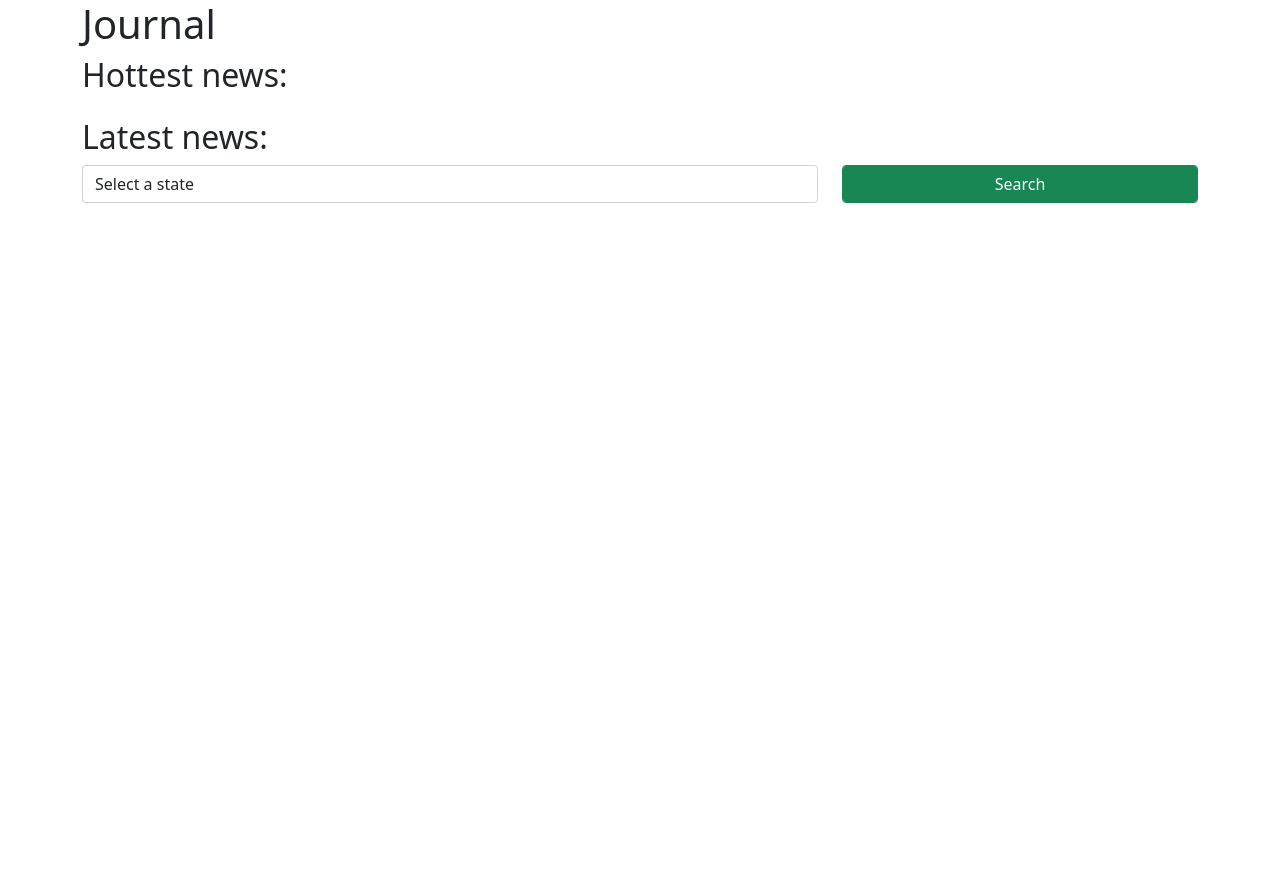
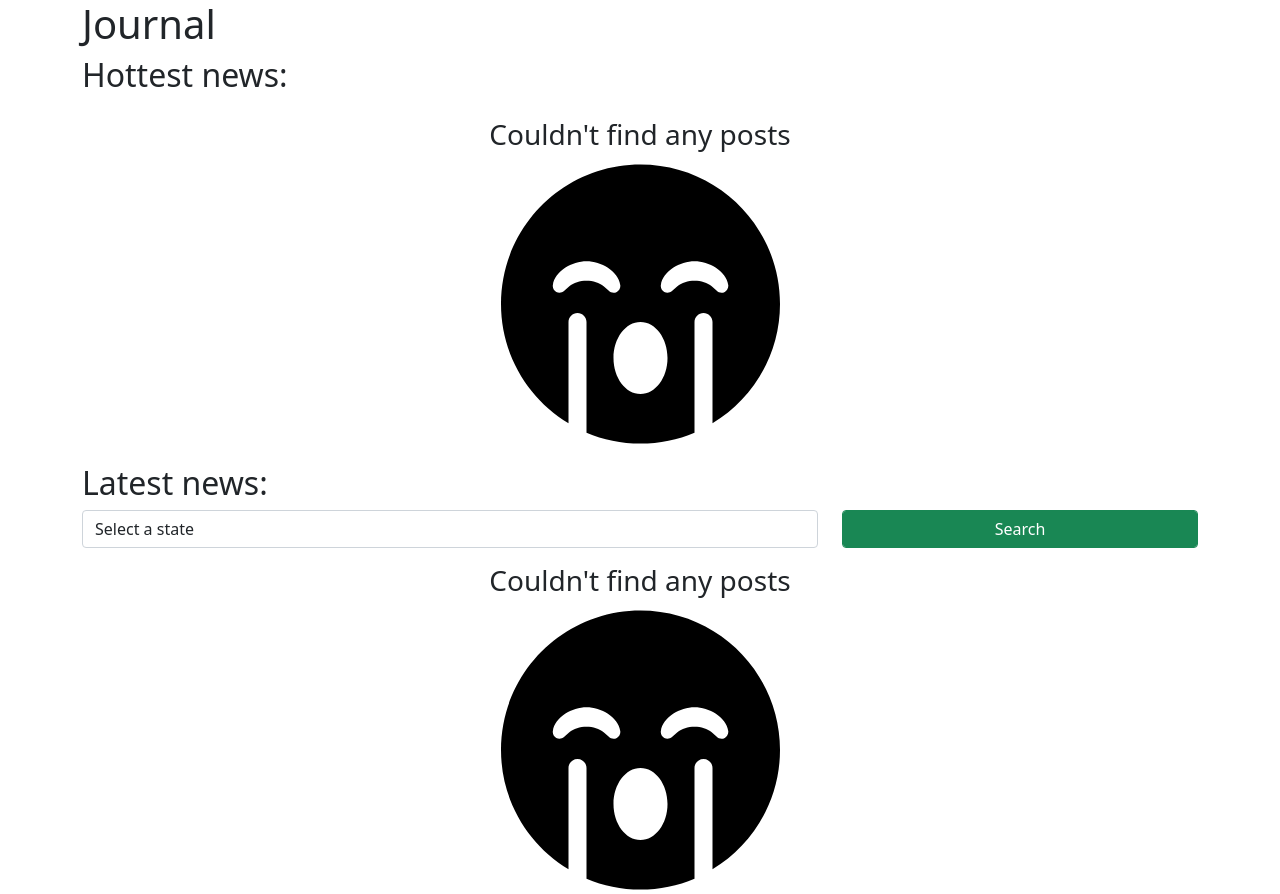
Before and after one commit to biel-correa/covid-19-journal, a Flask app: template templates/home.html in a window 1280 px wide. Before the commit the page ends 203 px from the top, so only its background shows below. Run offline with Flask 2, Linux system fonts and the light colour scheme; the template is opened without the code that fills it, so the values that code supplies are empty.

Commit message:
feature: add a message if it cannot find any posts

```diff
--- a/pages/home/HomeController.py
+++ b/pages/home/HomeController.py
@@ -10,11 +10,13 @@ def redirectHome():
 @app.route('/home', methods=['GET', 'POST'])
 def home():
     if request.method == 'GET':
-        return render_template('home.html', posts=posts, states=states)
+        hotPosts = PostService.getHotPosts()
+        return render_template('home.html', posts=posts, states=states, hotPosts=hotPosts)
 
     if request.method == 'POST':
         data = request.form
         if data['state']:
             filteredPosts = PostService.getPostsByState(data['state'])
-            return render_template('home.html', posts=filteredPosts, states=states)
+            hotPosts = PostService.getHotPosts(data['state'])
+            return render_template('home.html', posts=filteredPosts, states=states, hotPosts=hotPosts)
         return render_template('home.html', posts=posts, states=states)
--- a/templates/home.html
+++ b/templates/home.html
@@ -11,6 +11,9 @@
     </div>
     <div class="row mb-3">
         <h2>Hottest news:</h2>
+        {% if hotPosts | length == 0 %}
+            {% include 'no-posts.html' %}
+        {% else %}
             <div class="row flex-row flex-nowrap overflow-auto">
                 {% for post in posts %}
                 {% if post.isHot %}
@@ -28,6 +31,7 @@
                 {% endif %}
                 {% endfor %}
             </div>
+        {% endif %}
     </div>
     <div class="row">
         <h2>Latest news:</h2>
@@ -48,6 +52,9 @@
         </form>
     </div>
     <div class="row">
+        {% if posts | length == 0 %}
+            {% include 'no-posts.html' %}
+        {% else %}
             {% for post in posts %}
             <div class="col-md-4 my-3">
                 <div class="card">
@@ -61,6 +68,7 @@
                 </div>
             </div>
             {% endfor %}
+        {% endif %}
     </div>
 </div>
 {% endblock %}
--- /dev/null
+++ b/templates/no-posts.html
@@ -0,0 +1,6 @@
+{% block noPost %}
+<div class="text-center mt-3">
+    <h3>Couldn't find any posts</h3>
+    <img src="{{ url_for('static', filename = 'sad-cry-solid.svg') }}" alt="sad emoji" class="w-25">
+</div>
+{% endblock %}
```
Also changed, not shown: pages/posts/PostService.py (+12 -0 lines), static/sad-cry-solid.svg (added). Lines whose indentation alone changed are shown as unchanged.
